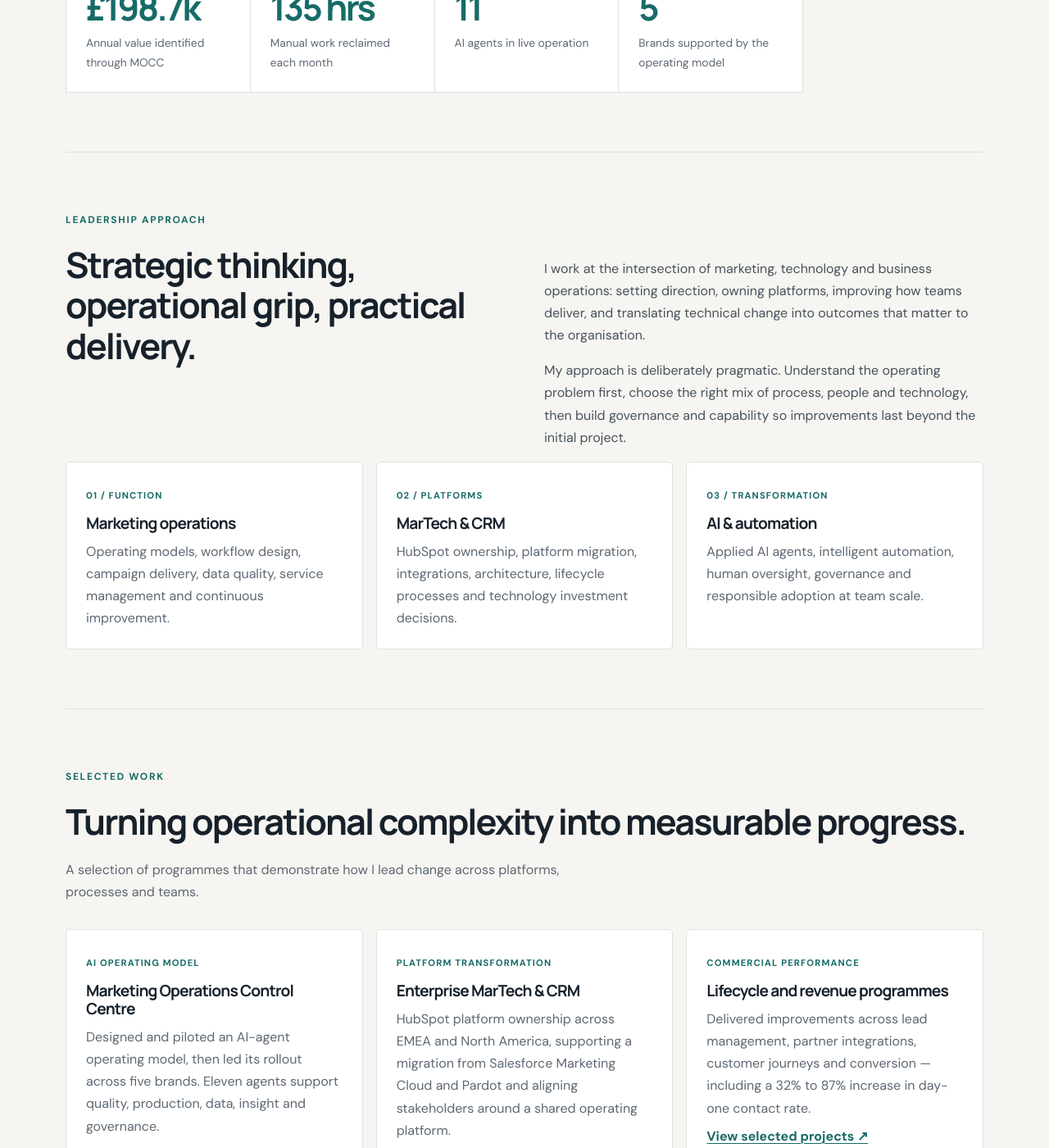
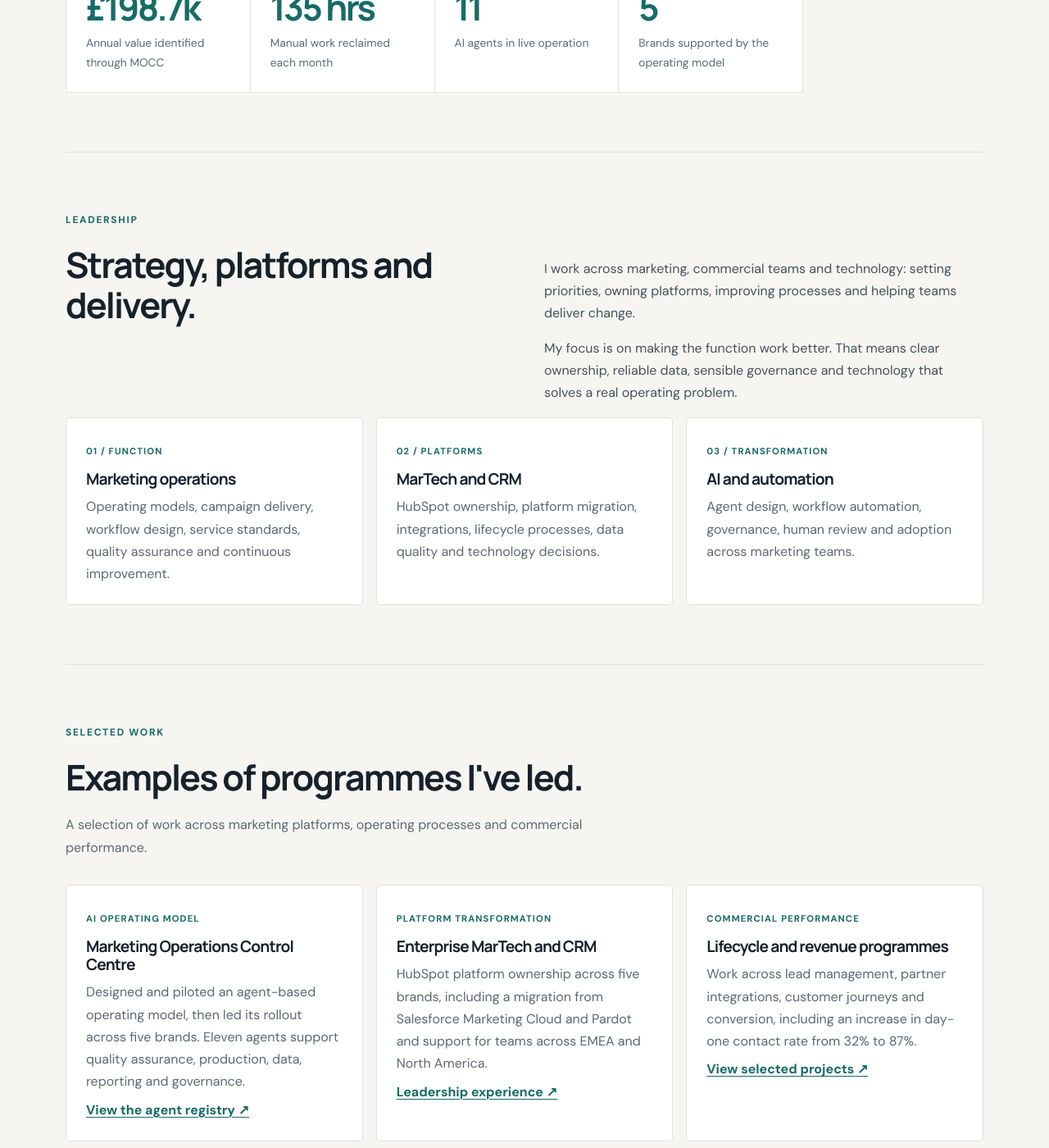
Before and after one commit to georgefwmurray/Marketing-Operations-Control-Centre, a Jekyll site: the page built from index.md, in a window 1280 px wide and 1400 px high, scrolled down 897 px. Shown: the whole window at 82% size. Built offline with Jekyll 4.4.1, drawn with Linux system fonts in a browser that asks for light colours; some of the changed text lies outside the part shown.

Commit message:
Improve index.md SEO and editorial clarity

```diff
--- a/index.md
+++ b/index.md
@@ -1,13 +1,13 @@
 ---
 layout: default
-title: "George Murray | Marketing Operations, Technology & AI Leader"
-description: "George Murray is a marketing operations and technology leader specialising in HubSpot, AI-enabled operations, automation, governance and measurable commercial transformation."
+title: "George Murray | Marketing Operations and Technology Leader"
+description: "George Murray is a marketing operations and technology leader with experience in MarTech, HubSpot, multi-brand operations, team leadership and AI transformation."
 ---
 
 <section class="hero">
   <p class="eyebrow">Marketing Operations · Technology · AI Transformation</p>
-  <h1>Building the operating systems behind better marketing.</h1>
-  <p class="lead">I'm George Murray, a marketing operations and technology leader. I bring people, platforms and intelligent automation together to make complex marketing functions more effective, scalable and accountable.</p>
+  <h1>I build and lead the systems that make marketing work better.</h1>
+  <p class="lead">I'm George Murray. I lead marketing operations, technology and change across teams and platforms — making marketing delivery more effective, consistent and accountable.</p>
   <div class="hero-meta">
     <span>South Wales, UK</span>
     <span>Team and platform leadership</span>
@@ -26,40 +26,40 @@ description: "George Murray is a marketing operations and technology leader spec
 </section>
 
 <section class="section" id="leadership">
-  <p class="eyebrow">Leadership approach</p>
+  <p class="eyebrow">Leadership</p>
   <div class="split">
     <div>
-      <h2>Strategic thinking, operational grip, practical delivery.</h2>
+      <h2>Strategy, platforms and delivery.</h2>
     </div>
     <div class="prose">
-      <p>I work at the intersection of marketing, technology and business operations: setting direction, owning platforms, improving how teams deliver, and translating technical change into outcomes that matter to the organisation.</p>
-      <p>My approach is deliberately pragmatic. Understand the operating problem first, choose the right mix of process, people and technology, then build governance and capability so improvements last beyond the initial project.</p>
+      <p>I work across marketing, commercial teams and technology: setting priorities, owning platforms, improving processes and helping teams deliver change.</p>
+      <p>My focus is on making the function work better. That means clear ownership, reliable data, sensible governance and technology that solves a real operating problem.</p>
     </div>
   </div>
   <div class="cards">
-    <article class="card"><p class="kicker">01 / Function</p><h3>Marketing operations</h3><p>Operating models, workflow design, campaign delivery, data quality, service management and continuous improvement.</p></article>
-    <article class="card"><p class="kicker">02 / Platforms</p><h3>MarTech & CRM</h3><p>HubSpot ownership, platform migration, integrations, architecture, lifecycle processes and technology investment decisions.</p></article>
-    <article class="card"><p class="kicker">03 / Transformation</p><h3>AI & automation</h3><p>Applied AI agents, intelligent automation, human oversight, governance and responsible adoption at team scale.</p></article>
+    <article class="card"><p class="kicker">01 / Function</p><h3>Marketing operations</h3><p>Operating models, campaign delivery, workflow design, service standards, quality assurance and continuous improvement.</p></article>
+    <article class="card"><p class="kicker">02 / Platforms</p><h3>MarTech and CRM</h3><p>HubSpot ownership, platform migration, integrations, lifecycle processes, data quality and technology decisions.</p></article>
+    <article class="card"><p class="kicker">03 / Transformation</p><h3>AI and automation</h3><p>Agent design, workflow automation, governance, human review and adoption across marketing teams.</p></article>
   </div>
 </section>
 
 <section class="section" id="work">
   <p class="eyebrow">Selected work</p>
-  <h2>Turning operational complexity into measurable progress.</h2>
-  <p class="section-intro">A selection of programmes that demonstrate how I lead change across platforms, processes and teams.</p>
+  <h2>Examples of programmes I've led.</h2>
+  <p class="section-intro">A selection of work across marketing platforms, operating processes and commercial performance.</p>
   <div class="cards">
-    <article class="card"><p class="kicker">AI operating model</p><h3>Marketing Operations Control Centre</h3><p>Designed and piloted an AI-agent operating model, then led its rollout across five brands. Eleven agents support quality, production, data, insight and governance.</p><p class="section-cta"><a href="Agent-Registry.html">Explore the agent registry ↗</a></p></article>
-    <article class="card"><p class="kicker">Platform transformation</p><h3>Enterprise MarTech & CRM</h3><p>HubSpot platform ownership across EMEA and North America, supporting a migration from Salesforce Marketing Cloud and Pardot and aligning stakeholders around a shared operating platform.</p><p class="section-cta"><a href="Leadership-%26-Strategy.html">Leadership and strategy ↗</a></p></article>
-    <article class="card"><p class="kicker">Commercial performance</p><h3>Lifecycle and revenue programmes</h3><p>Delivered improvements across lead management, partner integrations, customer journeys and conversion — including a 32% to 87% increase in day-one contact rate.</p><p class="section-cta"><a href="Campaign-Commercial-Projects.html">View selected projects ↗</a></p></article>
+    <article class="card"><p class="kicker">AI operating model</p><h3>Marketing Operations Control Centre</h3><p>Designed and piloted an agent-based operating model, then led its rollout across five brands. Eleven agents support quality assurance, production, data, reporting and governance.</p><p class="section-cta"><a href="Agent-Registry.html">View the agent registry ↗</a></p></article>
+    <article class="card"><p class="kicker">Platform transformation</p><h3>Enterprise MarTech and CRM</h3><p>HubSpot platform ownership across five brands, including a migration from Salesforce Marketing Cloud and Pardot and support for teams across EMEA and North America.</p><p class="section-cta"><a href="Leadership-%26-Strategy.html">Leadership experience ↗</a></p></article>
+    <article class="card"><p class="kicker">Commercial performance</p><h3>Lifecycle and revenue programmes</h3><p>Work across lead management, partner integrations, customer journeys and conversion, including an increase in day-one contact rate from 32% to 87%.</p><p class="section-cta"><a href="Campaign-Commercial-Projects.html">View selected projects ↗</a></p></article>
   </div>
 </section>
 
 <section class="section" id="impact">
-  <p class="eyebrow">Evidence of impact</p>
+  <p class="eyebrow">Selected outcomes</p>
   <div class="split">
     <div>
-      <h2>Technology is only valuable when the business feels the difference.</h2>
-      <p class="section-intro">I focus on outcomes that can be explained, measured and sustained — not automation for its own sake.</p>
+      <h2>Results with a clear business measure.</h2>
+      <p class="section-intro">I look for improvements that can be explained and measured, whether that is revenue, conversion, capacity, quality or cost.</p>
     </div>
     <ul class="clean-list">
       <li><strong>17% revenue uplift</strong> from an abandoned-cart recovery programme.</li>
@@ -74,11 +74,11 @@ description: "George Murray is a marketing operations and technology leader spec
 <section class="section" id="principles">
   <p class="eyebrow">How I lead</p>
   <div class="split">
-    <div><h2>Build capability. Make change stick.</h2></div>
+    <div><h2>Give teams the tools and clarity to do good work.</h2></div>
     <div class="prose">
-      <p>I believe strong operations functions create leverage for the whole organisation. That means clear ownership, sensible governance, transparent priorities and teams who are trusted to improve the systems they use.</p>
-      <p>With AI, my default is human accountability by design: automate repetitive work, make decisions and exceptions visible, and keep people responsible for quality, risk and outcomes.</p>
-      <div class="callout"><p>I'm interested in senior leadership opportunities where marketing operations, technology and AI transformation are central to the next stage of organisational growth.</p></div>
+      <p>Strong operations depend on clear priorities, good information and people who know what they own. I aim to build those foundations and give teams room to improve how work gets done.</p>
+      <p>When introducing AI, I keep people accountable for quality and decisions. Automation should take out repetitive work, while exceptions, risks and approvals remain visible.</p>
+      <div class="callout"><p>I'm interested in senior leadership opportunities in marketing operations, MarTech and AI transformation.</p></div>
     </div>
   </div>
 </section>
@@ -86,9 +86,9 @@ description: "George Murray is a marketing operations and technology leader spec
 <section class="section" id="contact">
   <p class="eyebrow">Contact</p>
   <div class="split">
-    <div><h2>Let's talk about what comes next.</h2></div>
+    <div><h2>Let's discuss the next challenge.</h2></div>
     <div class="prose">
-      <p>If you're building or evolving a marketing operations, MarTech or AI-enabled function, I'd welcome a conversation.</p>
+      <p>If you're building or changing a marketing operations or technology function, I'd be pleased to hear from you.</p>
       <div class="actions">
         <a class="button primary" href="mailto:georgefwmurray@gmail.com">Email George ↗</a>
         <a class="button secondary" href="https://www.linkedin.com/in/georgefwmurray/" target="_blank" rel="noopener">LinkedIn ↗</a>
```
